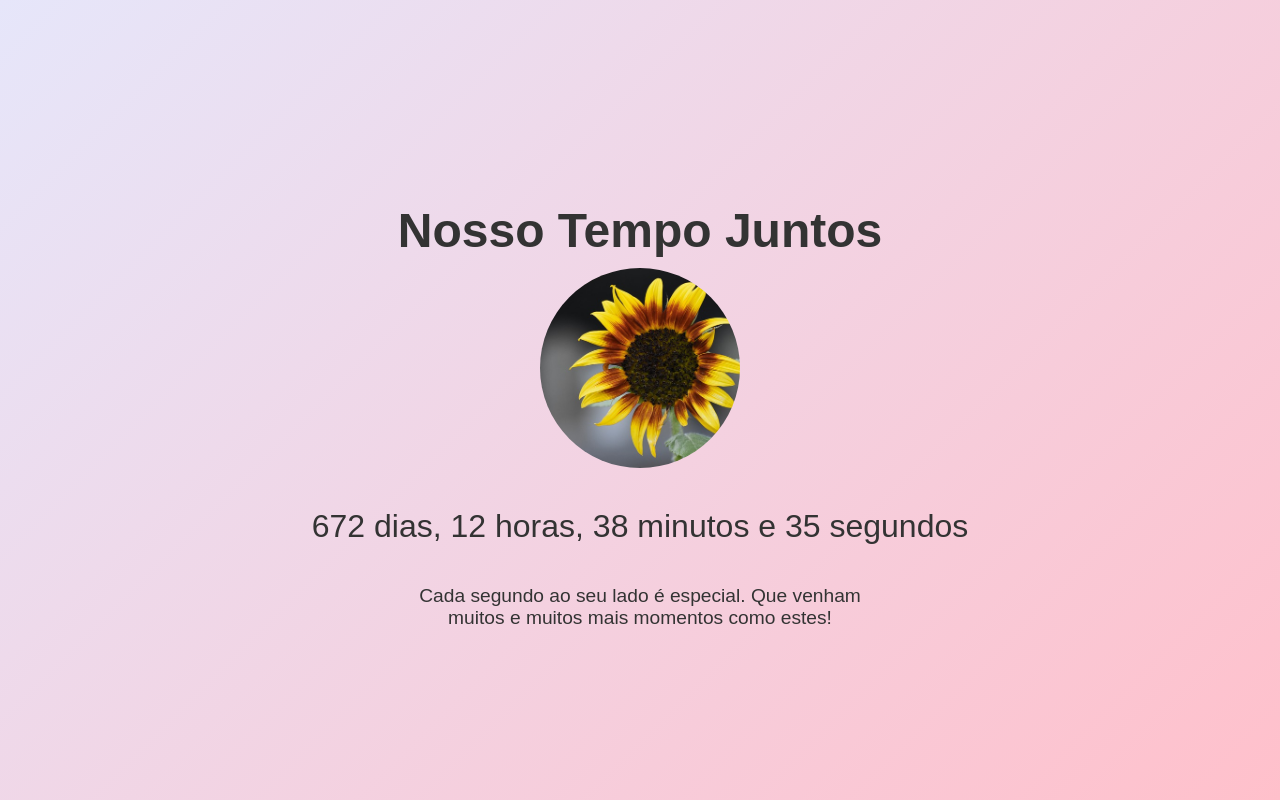
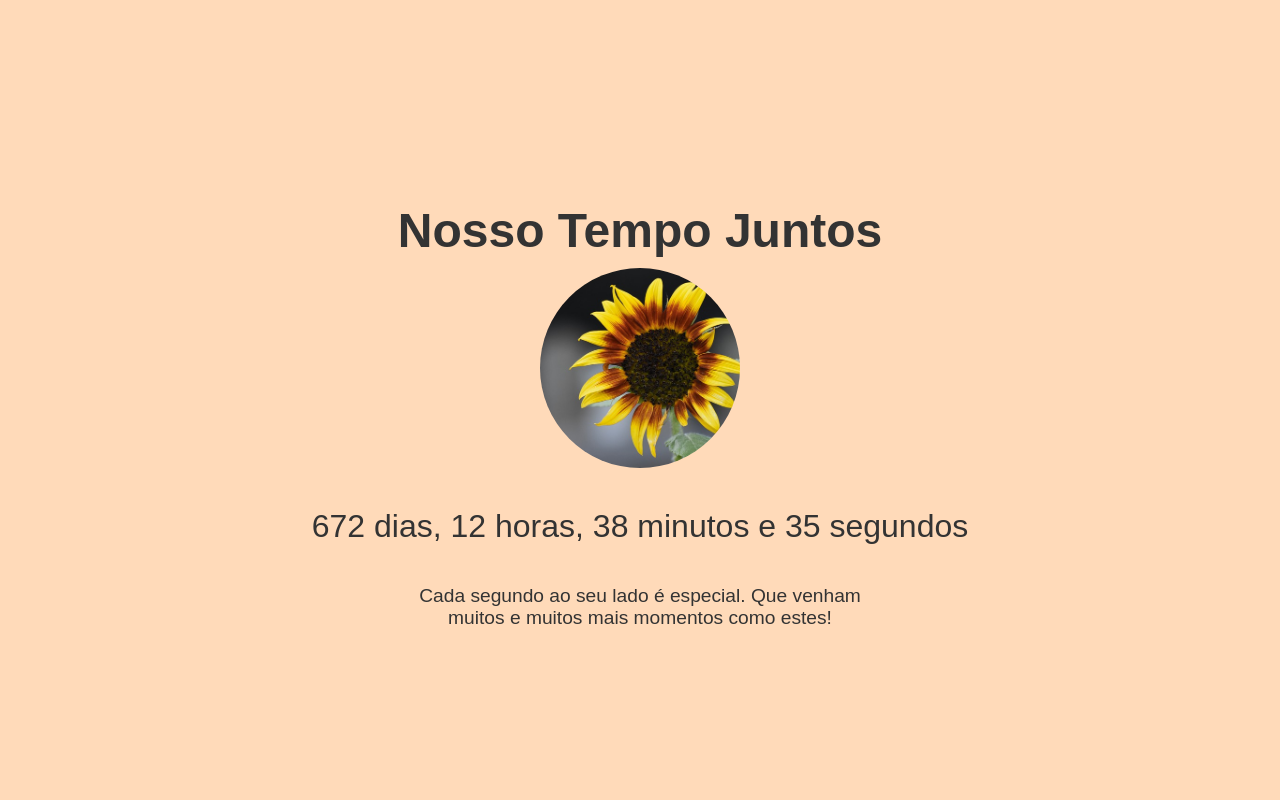
Before and after one commit to Ines-pititica/Ines-pititica.github.io, a plain HTML site: page index.html in a window 1280 px wide. Drawn offline with Linux system fonts and the light colour scheme.

Commit message:
Update index.html

```diff
--- a/index.html
+++ b/index.html
@@ -12,7 +12,7 @@
             flex-direction: column;
             height: 100vh;
             font-family: Arial, sans-serif;
-            background: linear-gradient(135deg, #E6E6FA, #FFC0CB);
+            background-color: #FFDAB9;
             color: #333;
             text-align: center;
             margin: 0;
```
